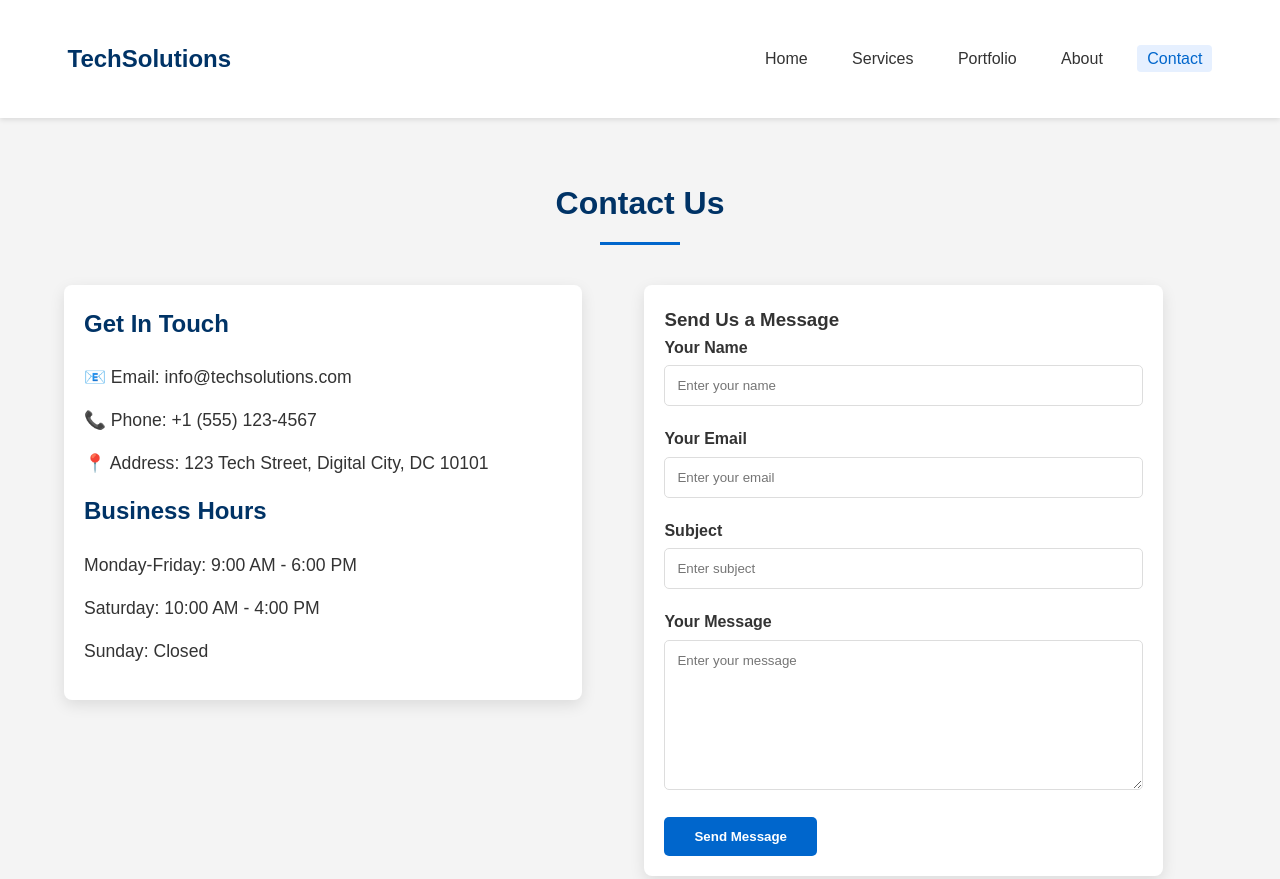
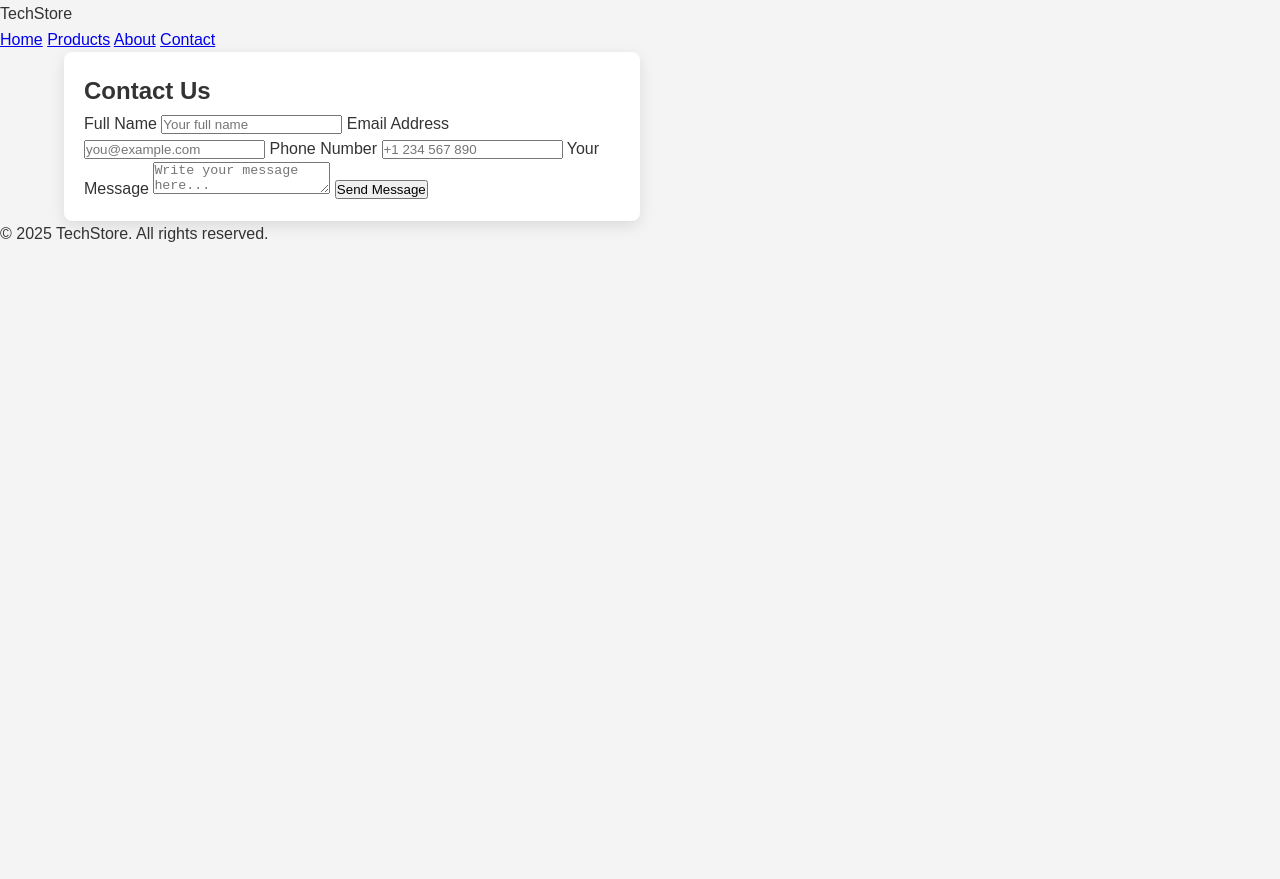
Before and after one commit to abdlrahman821/Tsak4.FullStack, a plain HTML site: page contact.html in a window 1280 px wide. Shown: the top 879 px of the page. After the commit the page ends 800 px from the top, so only its background shows below. Drawn offline with Linux system fonts and the light colour scheme.

Commit message:
Update contact.html

```diff
--- a/contact.html
+++ b/contact.html
@@ -3,92 +3,48 @@
 <head>
 <meta charset="UTF-8">
 <meta name="viewport" content="width=device-width, initial-scale=1.0">
-    <title>Contact Us - TechSolutions</title>
+<title>TechStore - Contact Us</title>
 <link rel="stylesheet" href="style.css">
 </head>
 <body>
-    <!-- Header Section -->
-    <header class="header">
-        <div class="container">
-            <div class="logo">
-                <h1>TechSolutions</h1>
+
+<!-- Navbar -->
+<nav>
+    <div class="logo">TechStore</div>
+    <div class="nav-links">
+        <a href="index.html">Home</a>
+        <a href="products.html">Products</a>
+        <a href="about.html">About</a>
+        <a href="contact.html">Contact</a>
     </div>
-            <nav class="navigation">
-                <ul>
-                    <li><a href="index.html">Home</a></li>
-                    <li><a href="services.html">Services</a></li>
-                    <li><a href="portfolio.html">Portfolio</a></li>
-                    <li><a href="about.html">About</a></li>
-                    <li><a href="contact.html" class="nav-active">Contact</a></li>
-                </ul>
 </nav>
-        </div>
-    </header>
 
 <!-- Contact Section -->
-    <section class="contact">
-        <div class="container">
-            <h2 class="section-title">Contact Us</h2>
+<section>
+    <div class="contact-form">
+        <h2>Contact Us</h2>
+        <form action="#" method="POST">
+            <label for="name">Full Name</label>
+            <input type="text" id="name" name="name" placeholder="Your full name" required>
 
-            <div class="contact-content">
-                <div class="contact-info">
-                    <h3>Get In Touch</h3>
-                    <p>📧 Email: info@techsolutions.com</p>
-                    <p>📞 Phone: +1 (555) 123-4567</p>
-                    <p>📍 Address: 123 Tech Street, Digital City, DC 10101</p>
+            <label for="email">Email Address</label>
+            <input type="email" id="email" name="email" placeholder="you@example.com" required>
 
-                    <h3>Business Hours</h3>
-                    <p>Monday-Friday: 9:00 AM - 6:00 PM</p>
-                    <p>Saturday: 10:00 AM - 4:00 PM</p>
-                    <p>Sunday: Closed</p>
-                </div>
+            <label for="phone">Phone Number</label>
+            <input type="tel" id="phone" name="phone" placeholder="+1 234 567 890" required>
 
-                <div class="contact-form">
-                    <h3>Send Us a Message</h3>
-                    <div class="form-group">
-                        <label for="name">Your Name</label>
-                        <input type="text" id="name" placeholder="Enter your name">
-                    </div>
+            <label for="message">Your Message</label>
+            <textarea id="message" name="message" placeholder="Write your message here..." required></textarea>
 
-                    <div class="form-group">
-                        <label for="email">Your Email</label>
-                        <input type="email" id="email" placeholder="Enter your email">
-                    </div>
-
-                    <div class="form-group">
-                        <label for="subject">Subject</label>
-                        <input type="text" id="subject" placeholder="Enter subject">
-                    </div>
-
-                    <div class="form-group">
-                        <label for="message">Your Message</label>
-                        <textarea id="message" placeholder="Enter your message"></textarea>
-                    </div>
-
-                    <button type="submit" class="btn">Send Message</button>
-                </div>
-            </div>
-
-            <div class="map">
-                <!-- In a real project, you would embed a Google Map here -->
-                <div style="width: 100%; height: 100%; display: block; background: #ddd; border-radius: 8px; text-align: center; padding: 120px 0;">
-                    <p>Map would be displayed here</p>
-                </div>
-            </div>
+            <button type="submit">Send Message</button>
+        </form>
     </div>
 </section>
 
 <!-- Footer -->
-    <footer class="footer">
-        <div class="container">
-            <p>&copy; 2023 TechSolutions. All rights reserved.</p>
-            <div class="social-links">
-                <a href="#">Facebook</a>
-                <a href="#">Twitter</a>
-                <a href="#">Instagram</a>
-                <a href="#">LinkedIn</a>
-            </div>
-        </div>
+<footer>
+    &copy; 2025 TechStore. All rights reserved.
 </footer>
+
 </body>
 </html>
```
Lines whose indentation alone changed are shown as unchanged.
